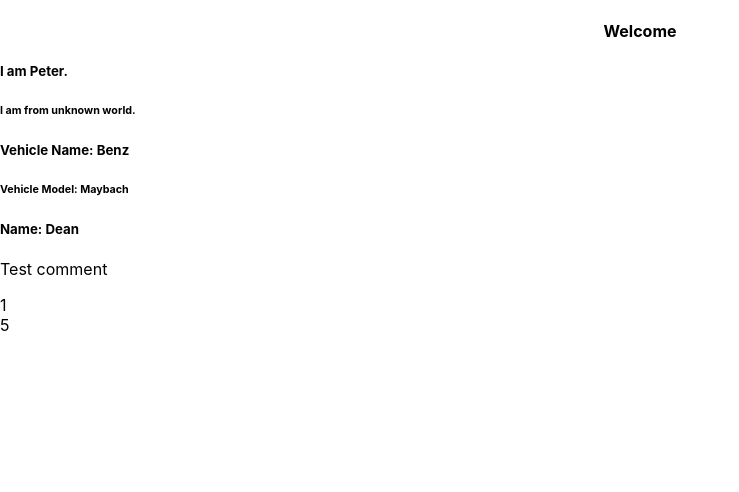
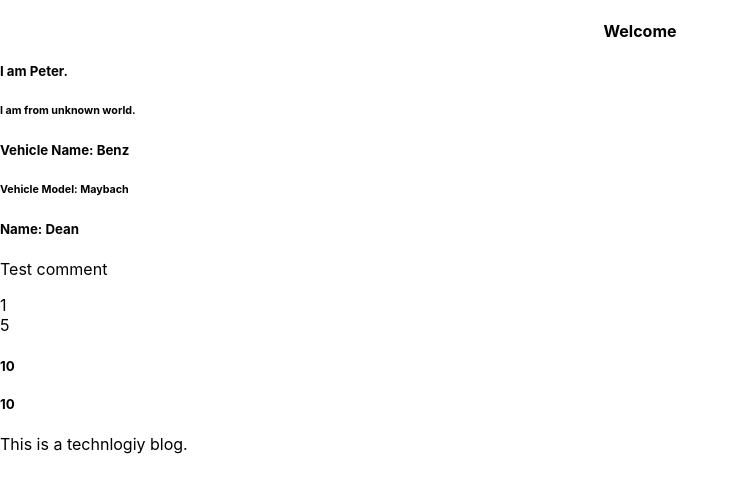
Before and after one commit to sarathiscookie/react-project-api, a React (Create React App) app: page / in a window 1280 px wide. Shown: the top 492 px of the page, without its empty margins (0-739 px from the left). Built offline with nearby package versions, Linux system fonts and the light colour scheme.

Commit message:
Components: PROPS Children.

```diff
--- /dev/null
+++ b/src/Blog/Blog.js
@@ -0,0 +1,16 @@
+import React from 'react';
+
+class Blog extends React.Component
+{
+    render() {
+        return (
+            <div>
+                <h5>{ this.props.likes }</h5>
+                <h5>{ this.props.comments }</h5>
+                <p>{ this.props.children }</p>
+            </div>
+        );
+    }
+}
+
+export default Blog;
--- a/src/index.js
+++ b/src/index.js
@@ -7,6 +7,7 @@
 import Vehicle from './Person/Vehicle';
 import User from './User/User';
 import Like from './User/Likes';
+import Blog from './Blog/Blog';
 
 ReactDOM.render(
   <React.StrictMode>
@@ -15,6 +16,7 @@
     <Vehicle name = 'Benz' model = 'Maybach'/>
     <User name =  'Dean'/>
     <Like count = '5'/>
+    <Blog likes = '10' comments = '10'>This is a technlogiy blog.</Blog>
   </React.StrictMode>,
   document.getElementById('root')
 );
```
